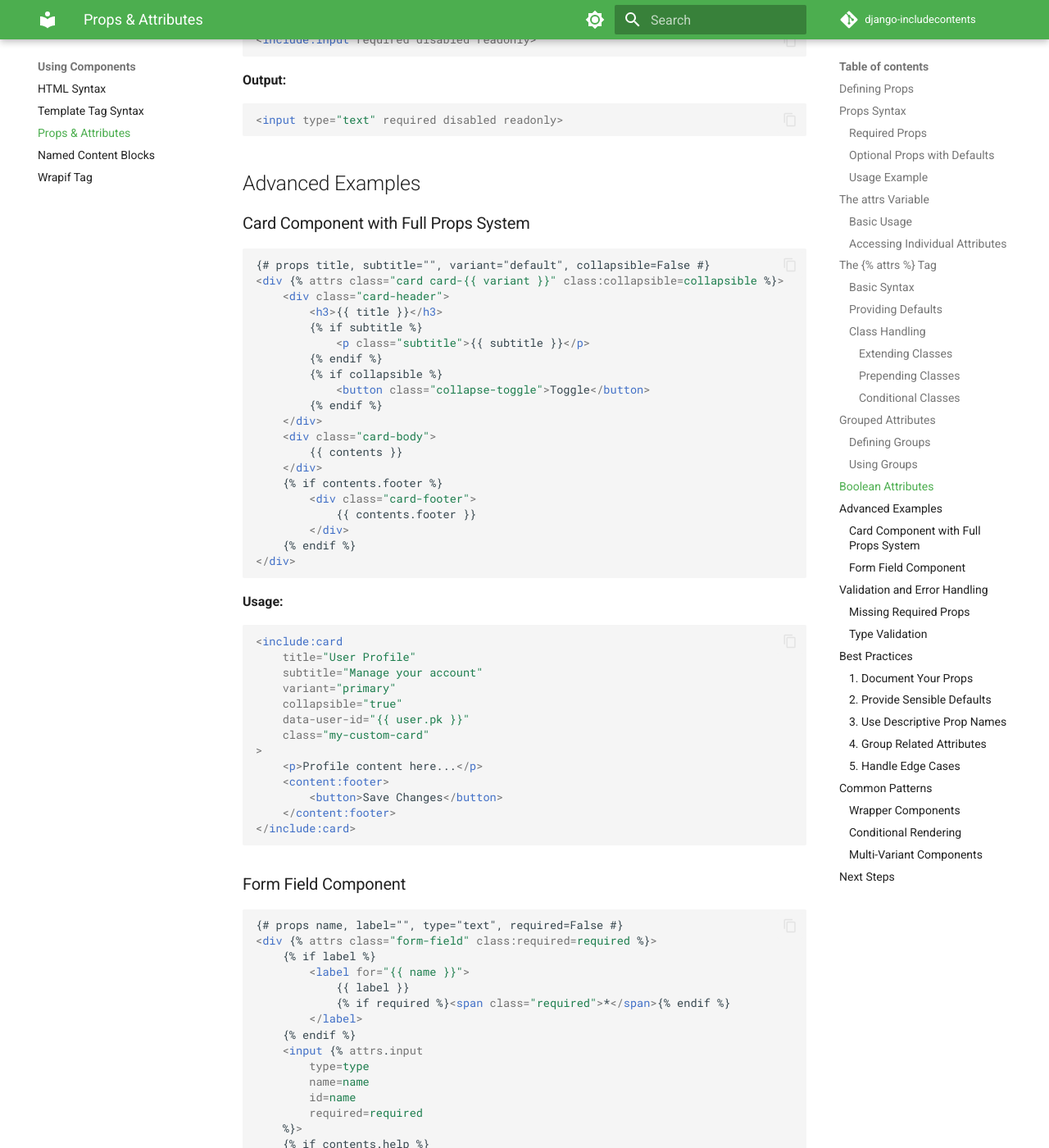
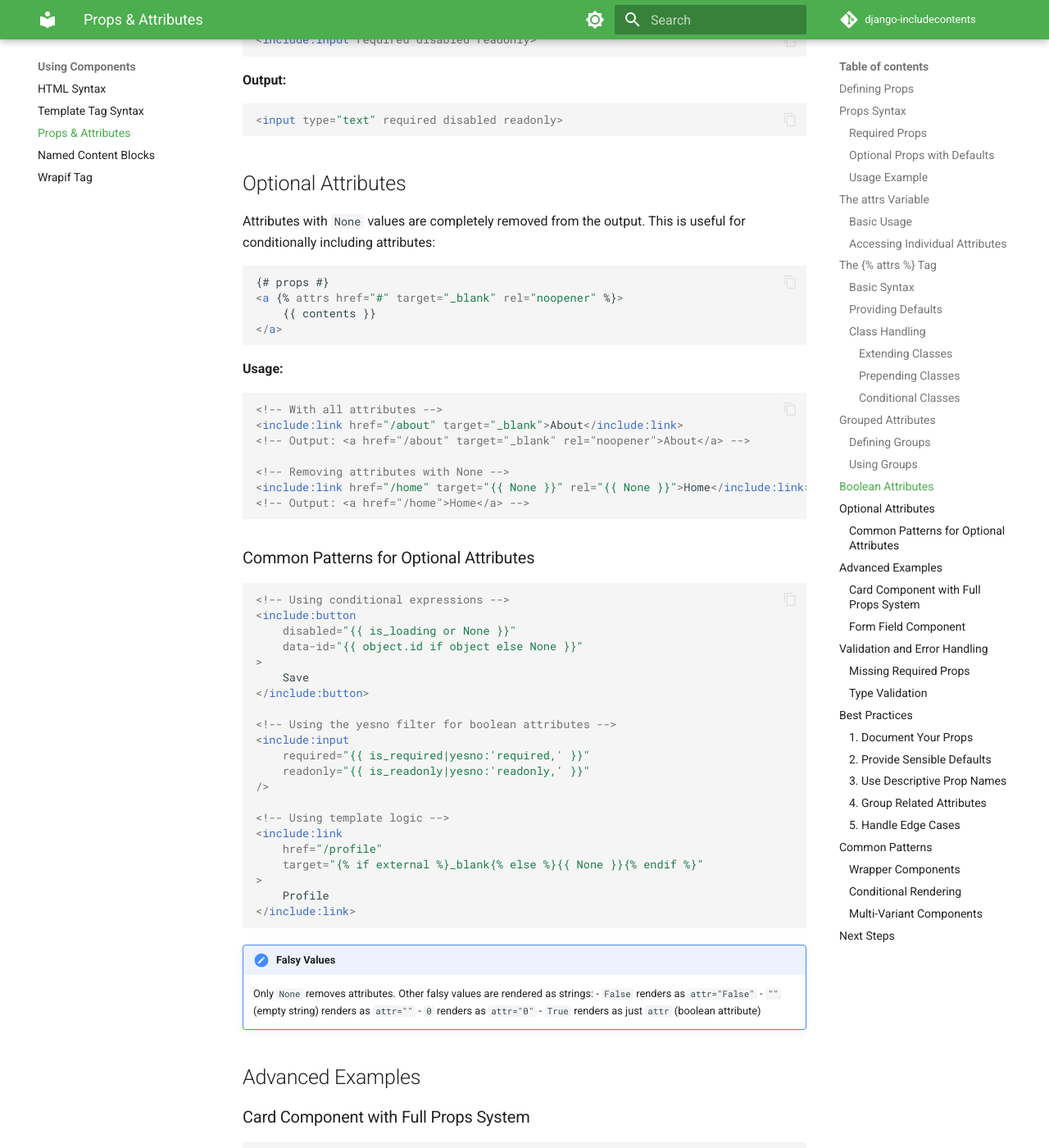
Before and after one commit to SmileyChris/django-includecontents, an MkDocs documentation site: the page built from docs/using-components/props-and-attrs.md, in a window 1280 px wide and 1400 px high, scrolled down 6190 px. Shown: the whole window at 82% size. Built offline with MkDocs 1.6.1 and Material for MkDocs 9.7.7, drawn with Linux system fonts in a browser that asks for light colours; comment, search, counter and statistics services are not loaded.

Commit message:
Document None value behavior for optional attributes

````diff
--- a/docs/using-components/props-and-attrs.md
+++ b/docs/using-components/props-and-attrs.md
@@ -305,6 +305,61 @@ HTML boolean attributes are handled correctly:
 <input type="text" required disabled readonly>
 ```
 
+## Optional Attributes
+
+Attributes with `None` values are completely removed from the output. This is useful for conditionally including attributes:
+
+```html
+{# props #}
+<a {% attrs href="#" target="_blank" rel="noopener" %}>
+    {{ contents }}
+</a>
+```
+
+**Usage:**
+```html
+<!-- With all attributes -->
+<include:link href="/about" target="_blank">About</include:link>
+<!-- Output: <a href="/about" target="_blank" rel="noopener">About</a> -->
+
+<!-- Removing attributes with None -->
+<include:link href="/home" target="{{ None }}" rel="{{ None }}">Home</include:link>
+<!-- Output: <a href="/home">Home</a> -->
+```
+
+### Common Patterns for Optional Attributes
+
+```html
+<!-- Using conditional expressions -->
+<include:button
+    disabled="{{ is_loading or None }}"
+    data-id="{{ object.id if object else None }}"
+>
+    Save
+</include:button>
+
+<!-- Using the yesno filter for boolean attributes -->
+<include:input
+    required="{{ is_required|yesno:'required,' }}"
+    readonly="{{ is_readonly|yesno:'readonly,' }}"
+/>
+
+<!-- Using template logic -->
+<include:link
+    href="/profile"
+    target="{% if external %}_blank{% else %}{{ None }}{% endif %}"
+>
+    Profile
+</include:link>
+```
+
+!!! note "Falsy Values"
+    Only `None` removes attributes. Other falsy values are rendered as strings:
+    - `False` renders as `attr="False"`
+    - `""` (empty string) renders as `attr=""`
+    - `0` renders as `attr="0"`
+    - `True` renders as just `attr` (boolean attribute)
+
 ## Advanced Examples
 
 ### Card Component with Full Props System
````
